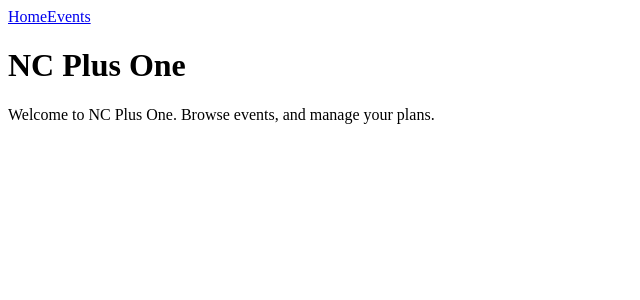
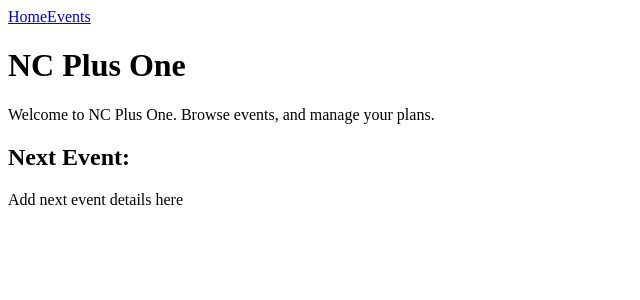
Before and after one commit to nikki-w/py-nc-plus-one, a React (Vite) app in the folder frontend/: page / in a window 1280 px wide. Shown: the top 300 px of the page, without its empty margins (0-640 px from the left). Built offline with nearby package versions, Linux system fonts and the light colour scheme.

Commit message:
Added temporary text to detail next event listing on home page

```diff
--- a/frontend/src/pages/HomePage.tsx
+++ b/frontend/src/pages/HomePage.tsx
@@ -6,6 +6,10 @@ function HomePage() {
                 Welcome to NC Plus One. Browse events,
                 and manage your plans.
             </p>
+            <section className="next-event">
+                <h2 className="next-event-header">Next Event:</h2>
+                <p>Add next event details here</p>
+            </section>
 
         </>
     )
```
